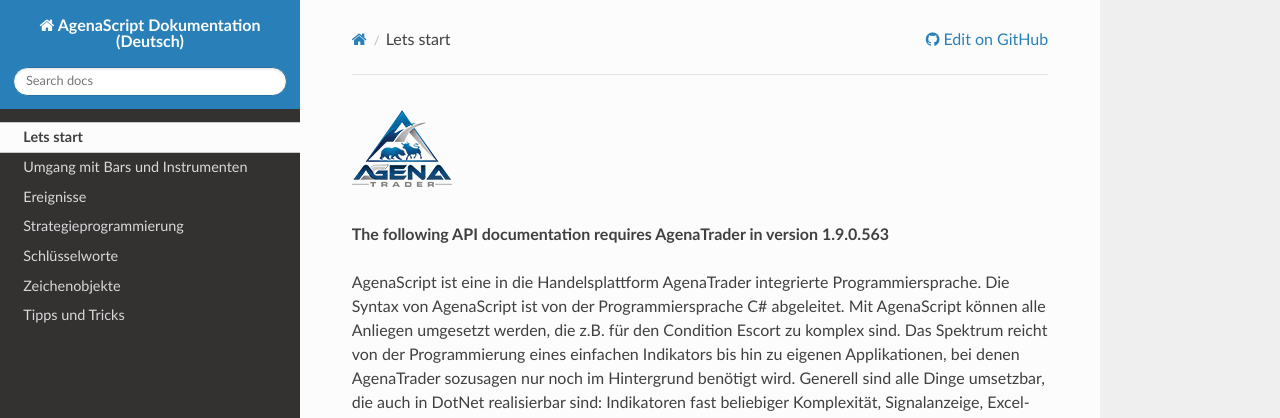
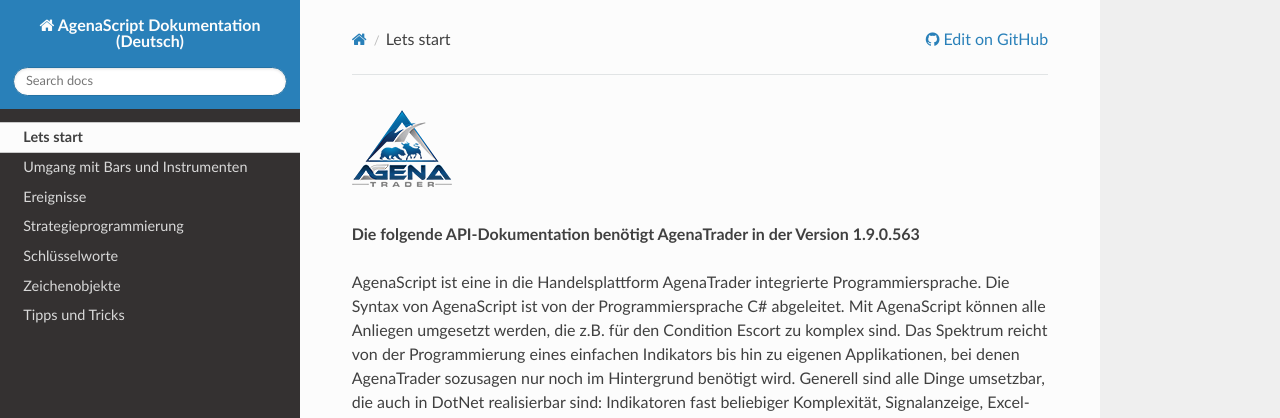
Before and after one commit to AgenaTrader/AgenaScript-documentation-de, an MkDocs documentation site: the page built from sources/index.md, in a window 1280 px wide and 900 px high. Shown: the top 418 px of the window. Built offline with MkDocs 1.6.1, drawn with Linux system fonts in a browser that asks for light colours; nearby versions of some CDN libraries; old or Windows-style settings are respelled for this version of MkDocs.

Commit message:
Update index.md

```diff
--- a/sources/index.md
+++ b/sources/index.md
@@ -1,6 +1,6 @@
 ![AgenaTrader](./images/logo_100.png)
 
-**The following API documentation requires AgenaTrader in version 1.9.0.563**
+**Die folgende API-Dokumentation benötigt AgenaTrader in der Version 1.9.0.563**
 
 AgenaScript ist eine in die Handelsplattform AgenaTrader integrierte Programmiersprache. Die Syntax von AgenaScript ist von der Programmiersprache C# abgeleitet.
 Mit AgenaScript können alle Anliegen umgesetzt werden, die z.B. für den Condition Escort zu komplex sind. Das Spektrum reicht von der Programmierung eines einfachen Indikators bis hin zu eigenen Applikationen, bei denen AgenaTrader sozusagen nur noch im Hintergrund benötigt wird. Generell sind alle Dinge umsetzbar, die auch in DotNet realisierbar sind: Indikatoren fast beliebiger Komplexität, Signalanzeige, Excel-Export, Auswertungen, Chartanzeigen, Sound, Farben uvm.
```
